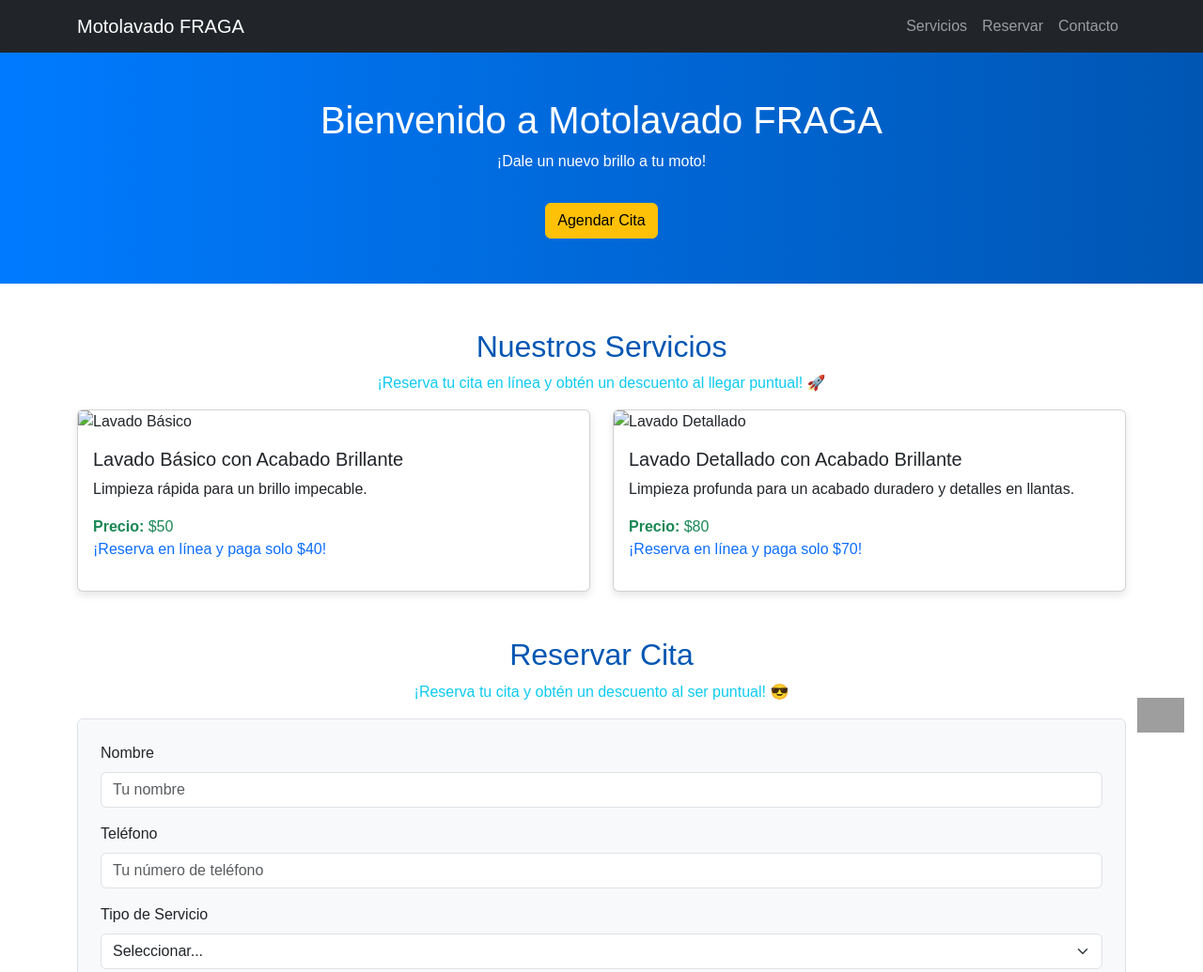
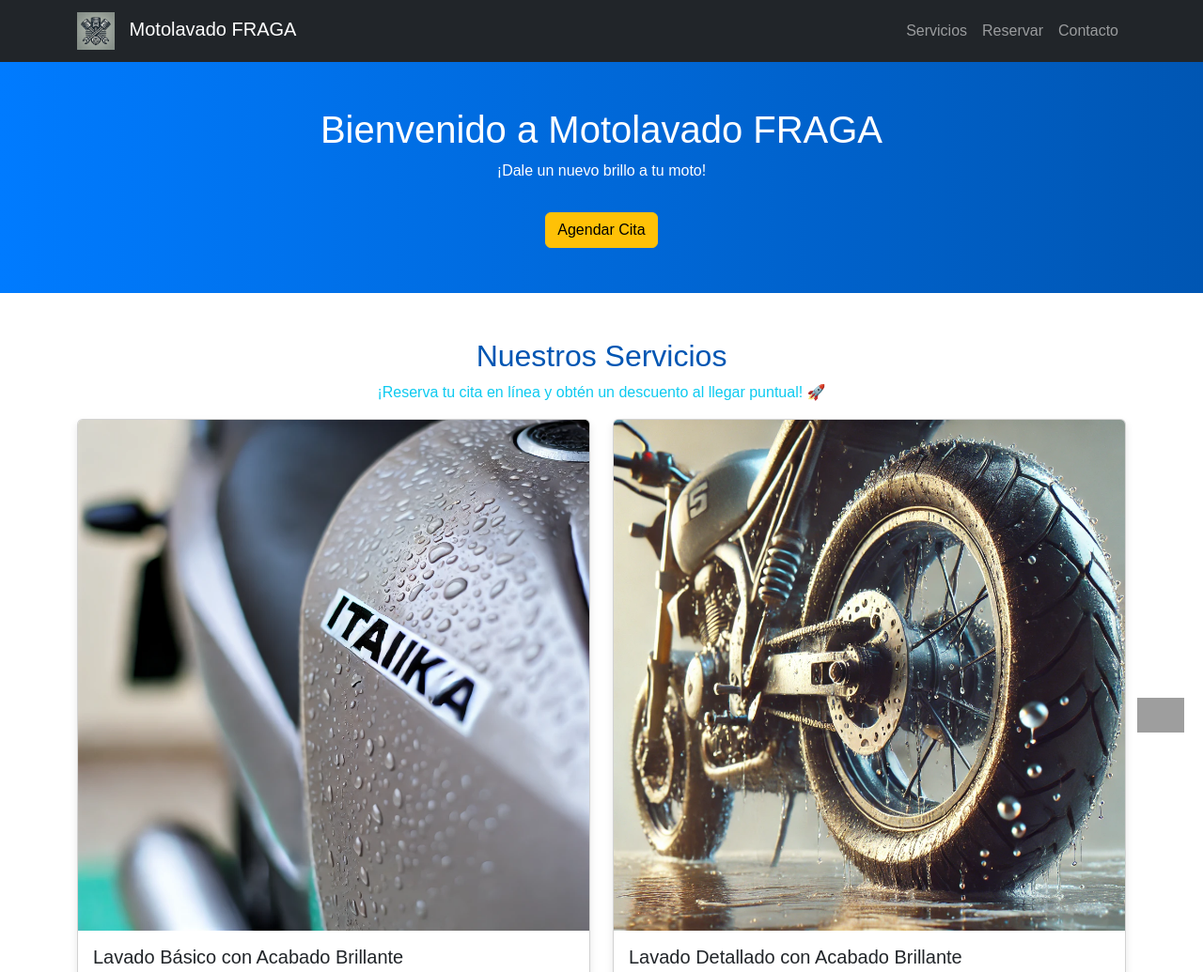
Before and after one commit to ManeBG/motoLavadoWeb, a plain HTML site: page index.html in a window 1280 px wide. Shown: the top 1035 px of the page at 94% size. Drawn offline with nearby package versions, Linux system fonts and the light colour scheme; grey boxes are pictures that could not be loaded.

Commit message:
aqui agregamos las imagenes no reales pero para qaue ya sea mas rapido el ajuste despues

```diff
--- a/index.html
+++ b/index.html
@@ -18,7 +18,10 @@
     <!-- Navbar -->
     <nav class="navbar navbar-expand-lg navbar-dark bg-dark">
         <div class="container">
-            <a class="navbar-brand" href="#">Motolavado FRAGA</a>
+            <a class="navbar-brand" href="#">
+                <img src="img/logoFRAGA.webp" alt="Logo Motolavado FRAGA" style="height: 40px; margin-right: 10px;">
+                Motolavado FRAGA
+            </a>
             <button class="navbar-toggler" type="button" data-bs-toggle="collapse" data-bs-target="#navbarNav">
                 <span class="navbar-toggler-icon"></span>
             </button>
@@ -31,6 +34,7 @@
             </div>
         </div>
     </nav>
+
 
     <!-- Header -->
     <header class="bg-primary text-white text-center py-5">
@@ -47,7 +51,7 @@
             <!-- Lavado Básico con Acabado Brillante -->
             <div class="col-md-6">
                 <div class="card">
-                    <img src="img/basico.jpg" class="card-img-top" alt="Lavado Básico">
+                    <img src="img/lavadonormal.webp" class="card-img-top" alt="Lavado Básico">
                     <div class="card-body">
                         <h5 class="card-title">Lavado Básico con Acabado Brillante</h5>
                         <p class="card-text">Limpieza rápida para un brillo impecable.</p>
@@ -60,7 +64,7 @@
             <!-- Lavado Detallado con Acabado Brillante -->
             <div class="col-md-6">
                 <div class="card">
-                    <img src="img/detallado.jpg" class="card-img-top" alt="Lavado Detallado">
+                    <img src="img/llantalavada.webp" class="card-img-top" alt="Lavado Detallado">
                     <div class="card-body">
                         <h5 class="card-title">Lavado Detallado con Acabado Brillante</h5>
                         <p class="card-text">Limpieza profunda para un acabado duradero y detalles en llantas.</p>
```
Also changed, not shown: img/lavadonormal.webp (added), img/llantalavada.webp (added), img/logoFRAGA.webp (added).
